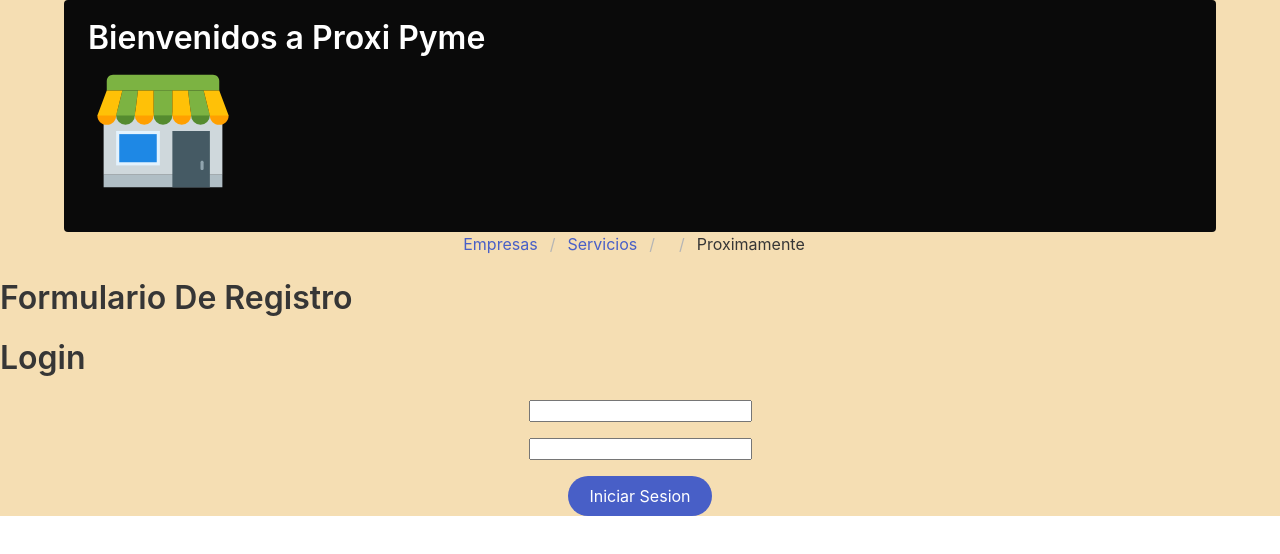
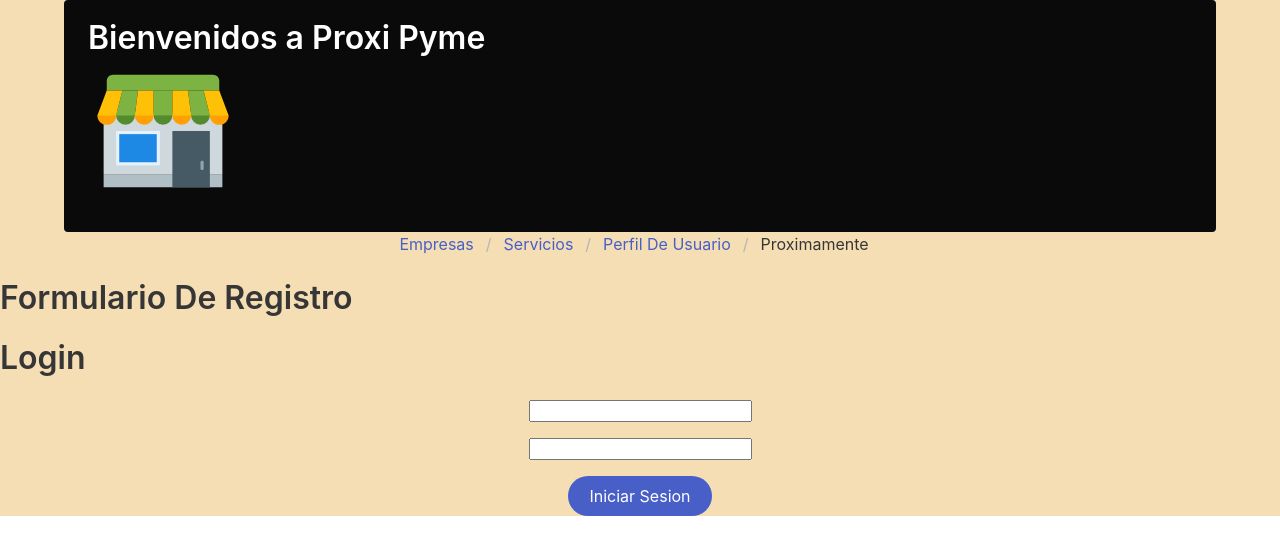
Before and after one commit to O-Uribe/ProxiPyme_Web, a React (Vite) app in the folder frontend/: page / in a window 1280 px wide. Shown: the top 554 px of the page. Built offline with nearby package versions, Linux system fonts and the light colour scheme.

Commit message:
"Perfil"

```diff
--- a/frontend/src/components/Perfil.jsx
+++ b/frontend/src/components/Perfil.jsx
@@ -11,7 +11,7 @@ export const Perfil = () => {
 
 return (
 
-<h1></h1>
+<h1>Perfil De Usuario</h1>
 
 
 
```
